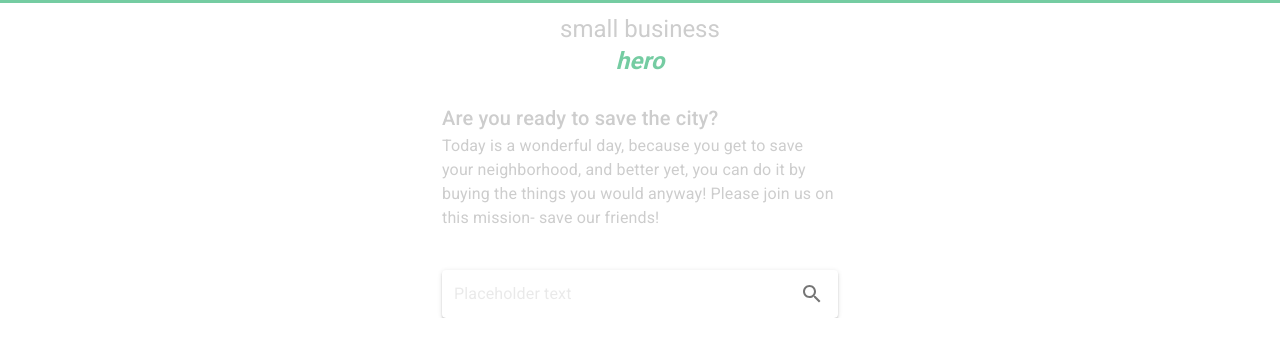
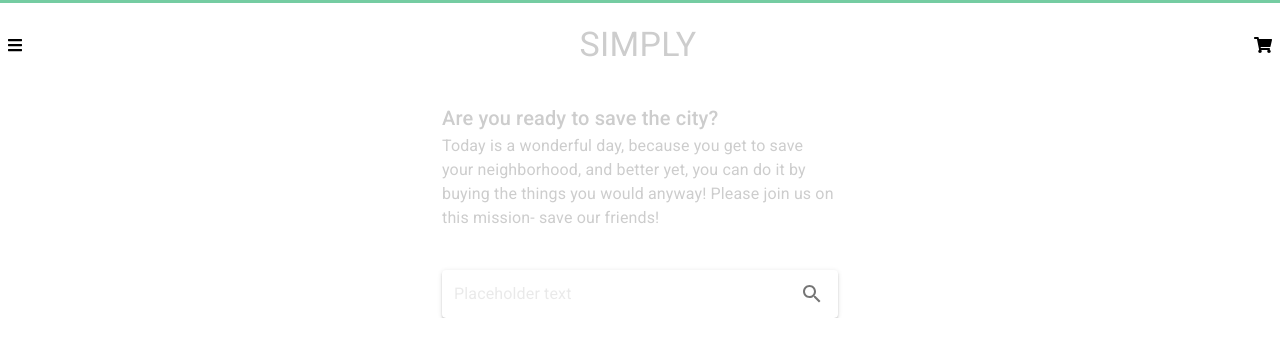
Before and after one commit to smallbusinesshero/storefront, a React (Create React App) app: page / in a window 1280 px wide. Shown: the top 356 px of the page. Built offline with nearby package versions, Linux system fonts and the light colour scheme.

Commit message:
Redesign AppBar

```diff
--- a/src/App.js
+++ b/src/App.js
@@ -12,11 +12,13 @@ import About from "./sites/aboutus";
 import Home from "./sites/home";
 import Samples from "./sites/samples";
 import StoreProfile from "./sites/StoreProfile";
+import { FontAwesomeIcon } from '@fortawesome/react-fontawesome';
+import { faBars, faShoppingCart } from '@fortawesome/free-solid-svg-icons'
 
 const useStyles = makeStyles(theme => ({
   root: {
     display: "flex",
-    background: "white"
+    background: "white",
   },
   appBar: {
     borderTop: "3px solid #75cca2",
@@ -41,7 +43,7 @@ const useStyles = makeStyles(theme => ({
   toolbar: {
     display: "flex",
     alignItems: "center",
-    justifyContent: "flex-end",
+    justifyContent: "space-between",
     padding: theme.spacing(0, 1),
     // necessary for content to be below app bar
     ...theme.mixins.toolbar
@@ -63,22 +65,13 @@ export default function App() {
             position="fixed"
             className={classes.appBar}
           >
-            <Toolbar>
-              <Container maxWidth={"xs"}>
-                <Link to="/" className={classes.logo}>
-                  <Typography
-                    variant="h5"
-                    noWrap
-                    align="center"
-                    gutterBottom={true}
-                  >
-                    small business <br />
-                    <strong>
-                      <i><span className={classes.subLogo}>hero</span></i>
-                    </strong>
-                  </Typography>
-                </Link>
-              </Container>
+            <Toolbar className={classes.toolbar}>
+              <FontAwesomeIcon icon={faBars} />
+              <Link to="/" className={classes.logo}>
+                {/*  Placeholder text for logo*/}
+                <Typography variant="h4">SIMPLY</Typography>
+              </Link>
+              <FontAwesomeIcon icon={faShoppingCart} />
             </Toolbar>
           </AppBar>
           <main className={classes.content}>
```
